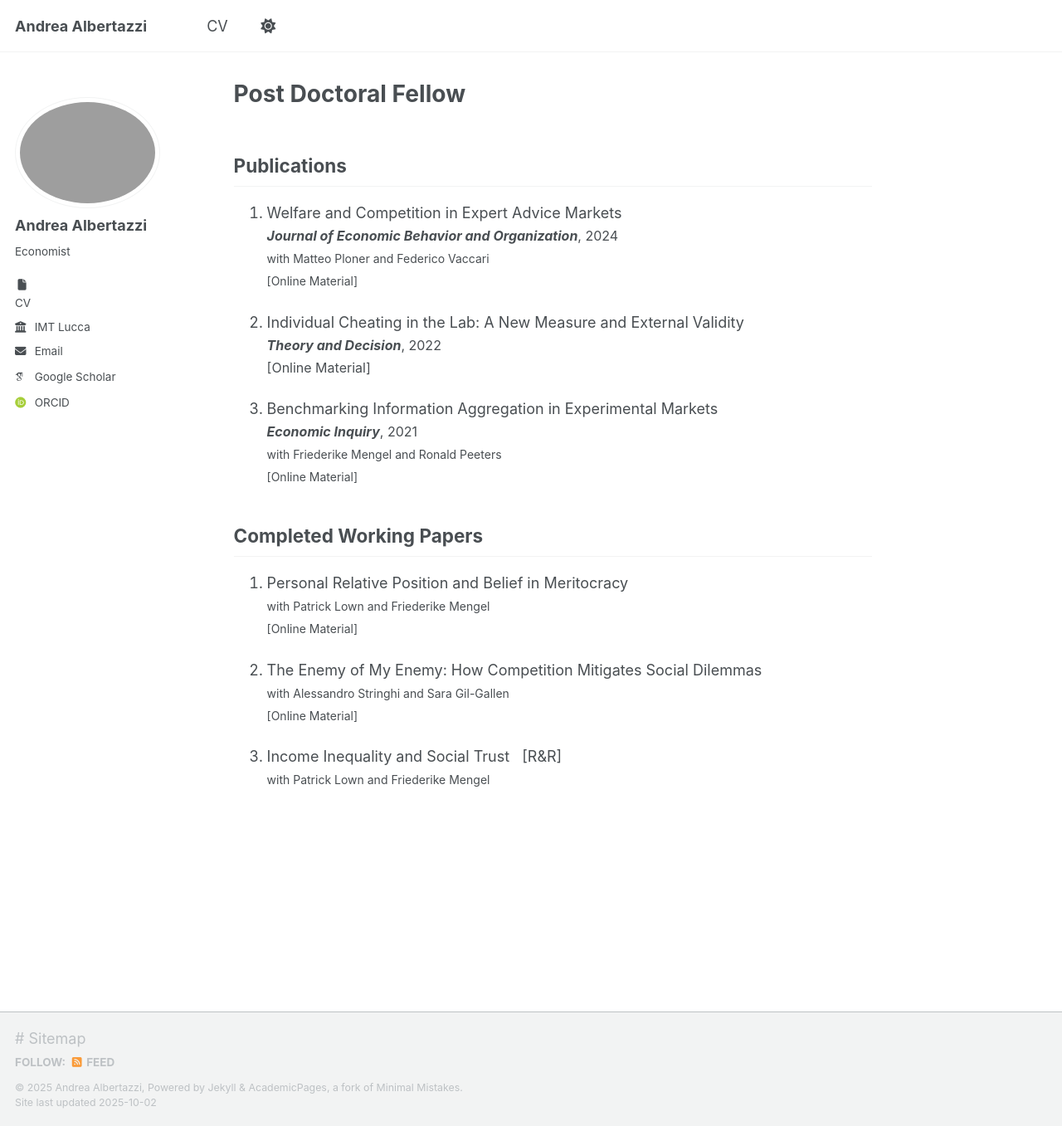
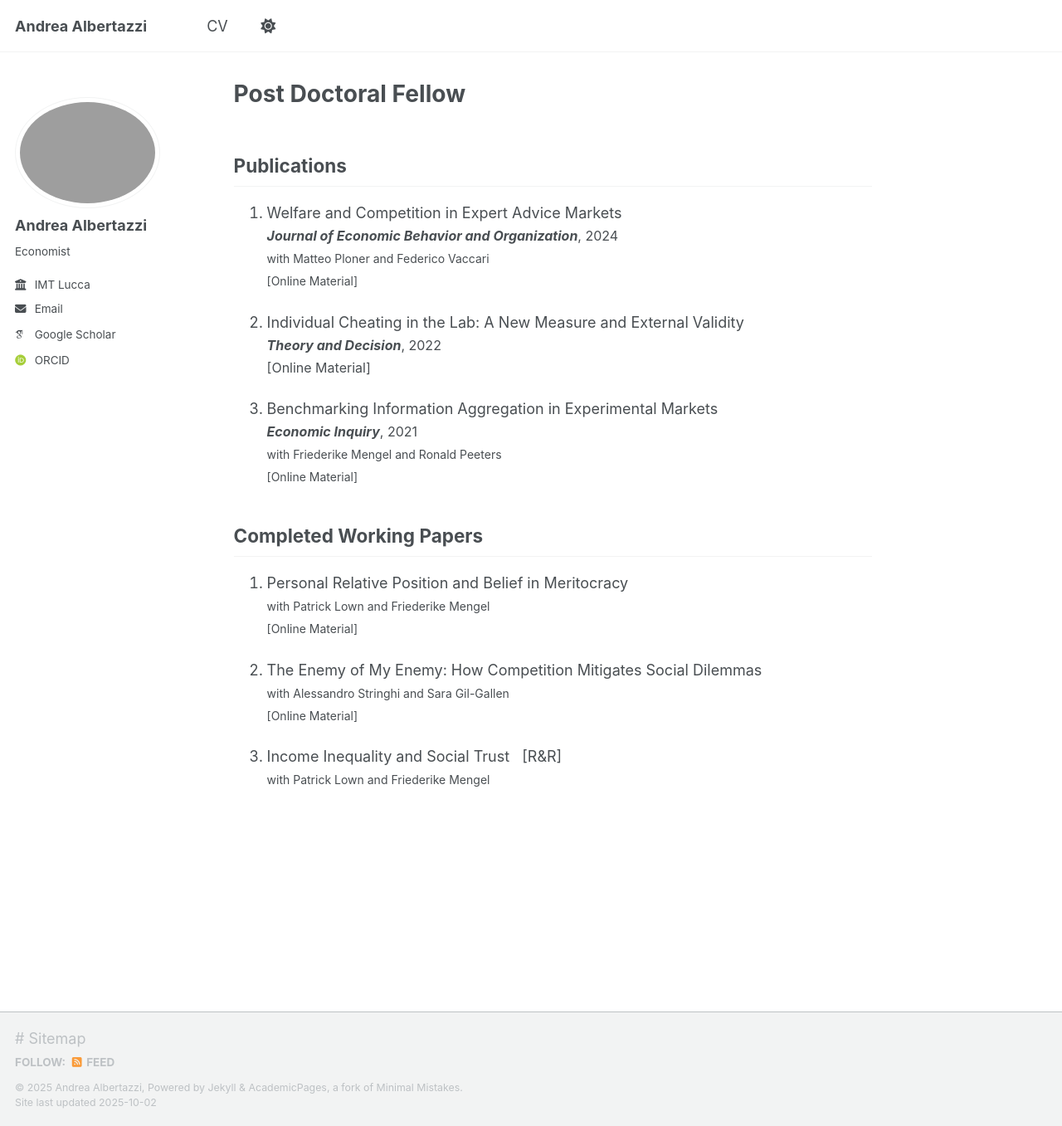
Before and after one commit to tazze87/tazze87.github.io, a Jekyll site: the page built from _pages/about.md, in a window 1280 px wide and 1357 px high. Shown: the whole window at 83% size. Built offline with Jekyll 4.4.1, drawn with Linux system fonts in a browser that asks for light colours; some web fonts are replaced; a script that is not in the unit is left out.

```diff
--- a/_config.yml
+++ b/_config.yml
@@ -28,9 +28,9 @@ author:
   pronouns         : # example: "she/her"
   bio              : "Economist"
   location         : #"Earth"
+  CV               : "https://www.dropbox.com/scl/fi/qjh8u6vyhqdx5ruwvijui/Andrea_Albertazzi_CV.pdf?rlkey=50b7w4jqmevi9093kn7fckxow&st=3cwj1656&dl=0"
   employer         : "IMT Lucca"
   uri              : # URL
-  cv               : "https://www.dropbox.com/scl/fi/qjh8u6vyhqdx5ruwvijui/Andrea_Albertazzi_CV.pdf?rlkey=50b7w4jqmevi9093kn7fckxow&st=3cwj1656&dl=0"
   email            : "andrea.albertazzi@imtlucca.it"
 
   # Academic websites
```
